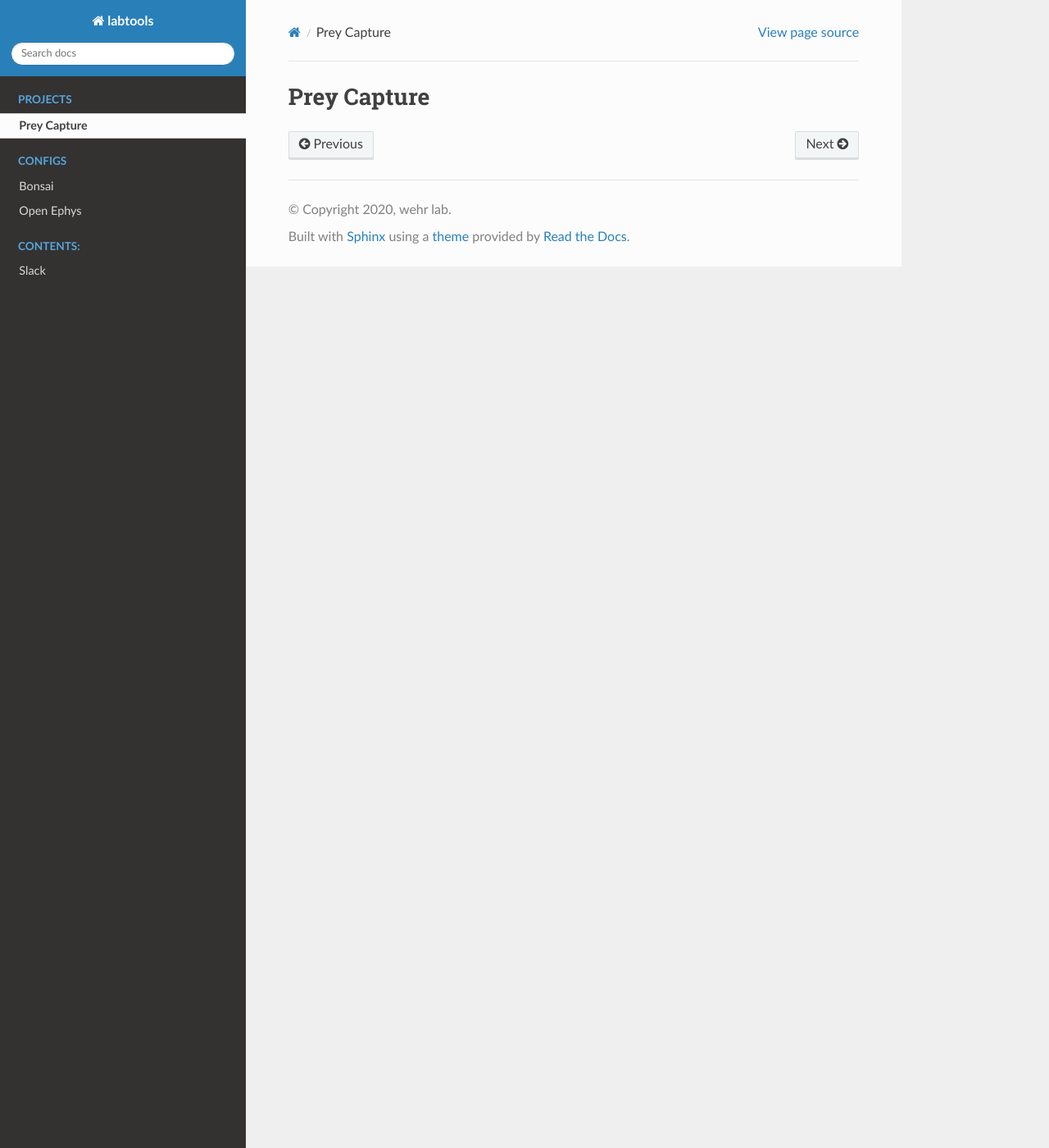
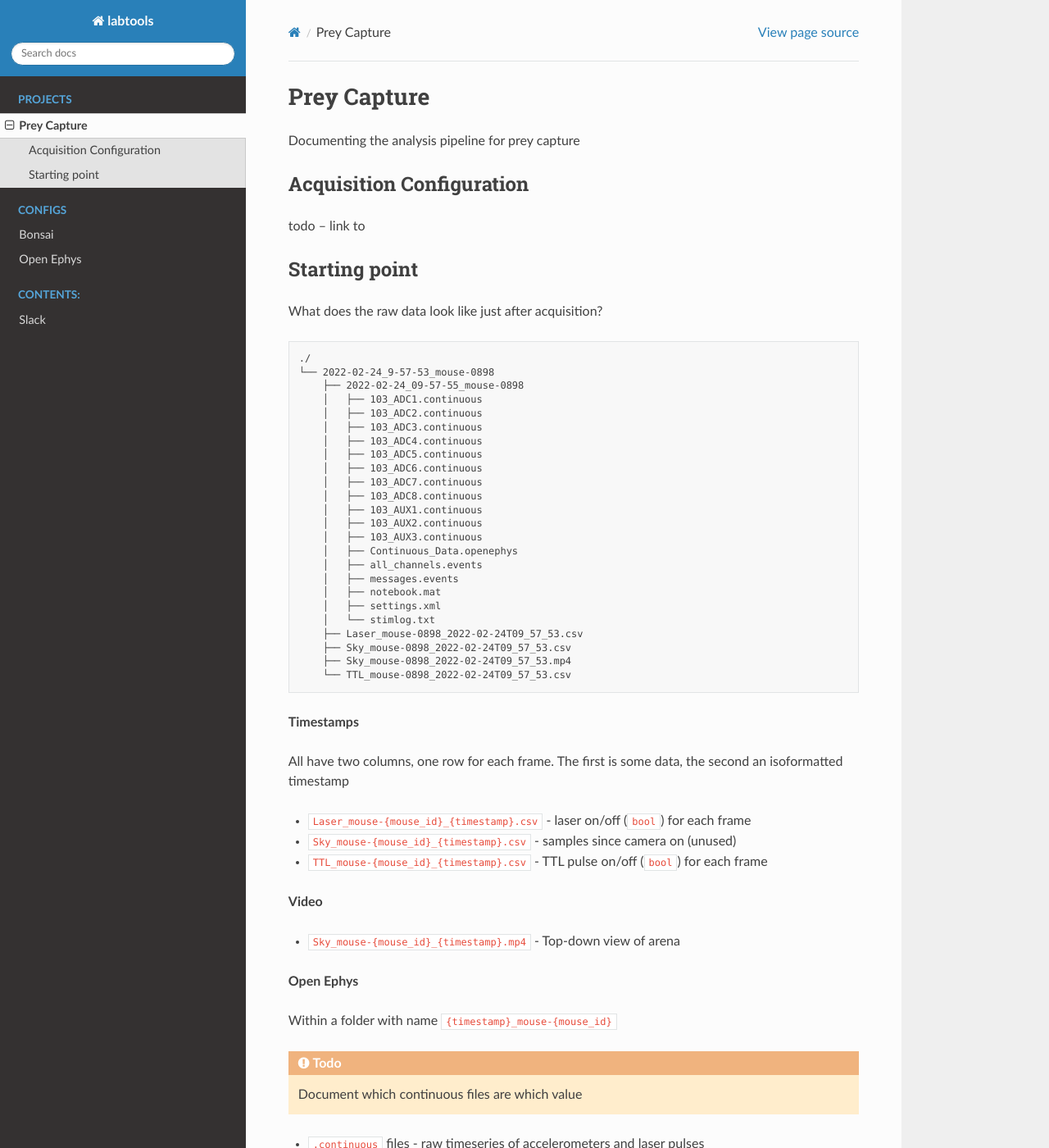
Before and after one commit to wehr-lab/labtools, a Sphinx documentation site: the page built from docs/projects/preycapture.md, in a window 1280 px wide and 1400 px high. Shown: the whole window at 82% size. Built offline with Sphinx 7.4.7 and the Read the Docs theme 2.0.0, drawn with Linux system fonts in a browser that asks for light colours; some of the changed text lies outside the part shown.

Commit message:
documenting prey capture pipeline, committing to transfer to molly so can document notebook.mat

````diff
--- a/docs/projects/preycapture.md
+++ b/docs/projects/preycapture.md
@@ -1 +1,62 @@
 # Prey Capture
+
+Documenting the analysis pipeline for prey capture
+
+## Acquisition Configuration
+
+todo -- link to
+
+## Starting point
+
+What does the raw data look like just after acquisition?
+
+```
+./
+└── 2022-02-24_9-57-53_mouse-0898
+    ├── 2022-02-24_09-57-55_mouse-0898
+    │   ├── 103_ADC1.continuous
+    │   ├── 103_ADC2.continuous
+    │   ├── 103_ADC3.continuous
+    │   ├── 103_ADC4.continuous
+    │   ├── 103_ADC5.continuous
+    │   ├── 103_ADC6.continuous
+    │   ├── 103_ADC7.continuous
+    │   ├── 103_ADC8.continuous
+    │   ├── 103_AUX1.continuous
+    │   ├── 103_AUX2.continuous
+    │   ├── 103_AUX3.continuous
+    │   ├── Continuous_Data.openephys
+    │   ├── all_channels.events
+    │   ├── messages.events
+    │   ├── notebook.mat
+    │   ├── settings.xml
+    │   └── stimlog.txt
+    ├── Laser_mouse-0898_2022-02-24T09_57_53.csv
+    ├── Sky_mouse-0898_2022-02-24T09_57_53.csv
+    ├── Sky_mouse-0898_2022-02-24T09_57_53.mp4
+    └── TTL_mouse-0898_2022-02-24T09_57_53.csv
+```
+
+**Timestamps**
+
+All have two columns, one row for each frame.
+The first is some data, the second an isoformatted timestamp
+
+* `Laser_mouse-{mouse_id}_{timestamp}.csv` - laser on/off (`bool`) for each frame
+* `Sky_mouse-{mouse_id}_{timestamp}.csv` - samples since camera on (unused)
+* `TTL_mouse-{mouse_id}_{timestamp}.csv` - TTL pulse on/off (`bool`) for each frame
+
+**Video**
+
+* `Sky_mouse-{mouse_id}_{timestamp}.mp4` - Top-down view of arena
+
+**Open Ephys**
+
+Within a folder with name `{timestamp}_mouse-{mouse_id}`
+
+```{todo}
+Document which continuous files are which value
+```
+
+* `.continuous` files - raw timeseries of accelerometers and laser pulses
+* `notebook.mat` - Experimental conditions for each trial
````
